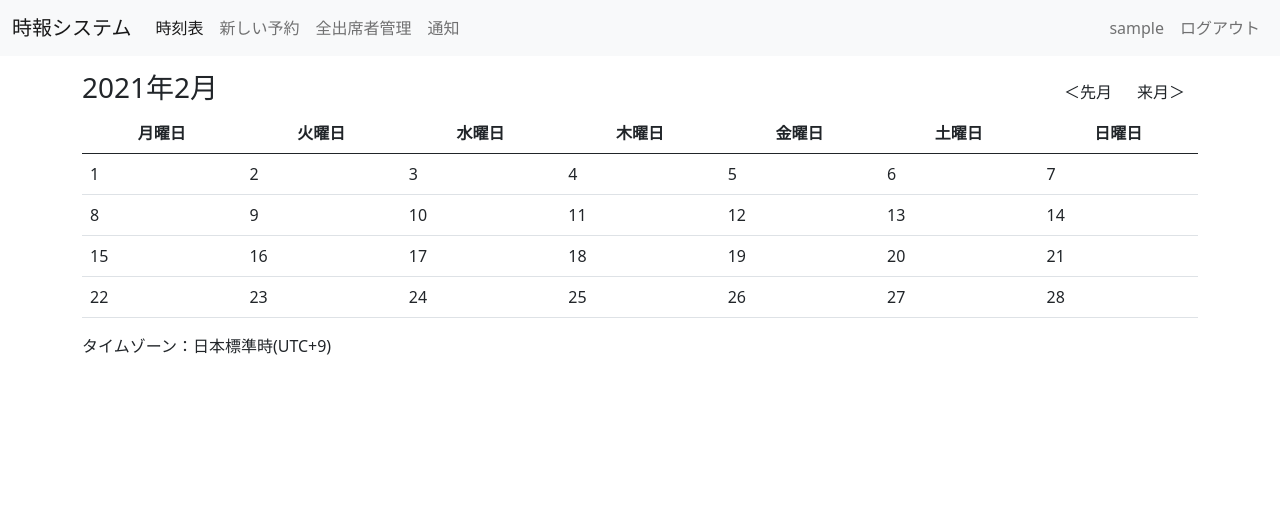
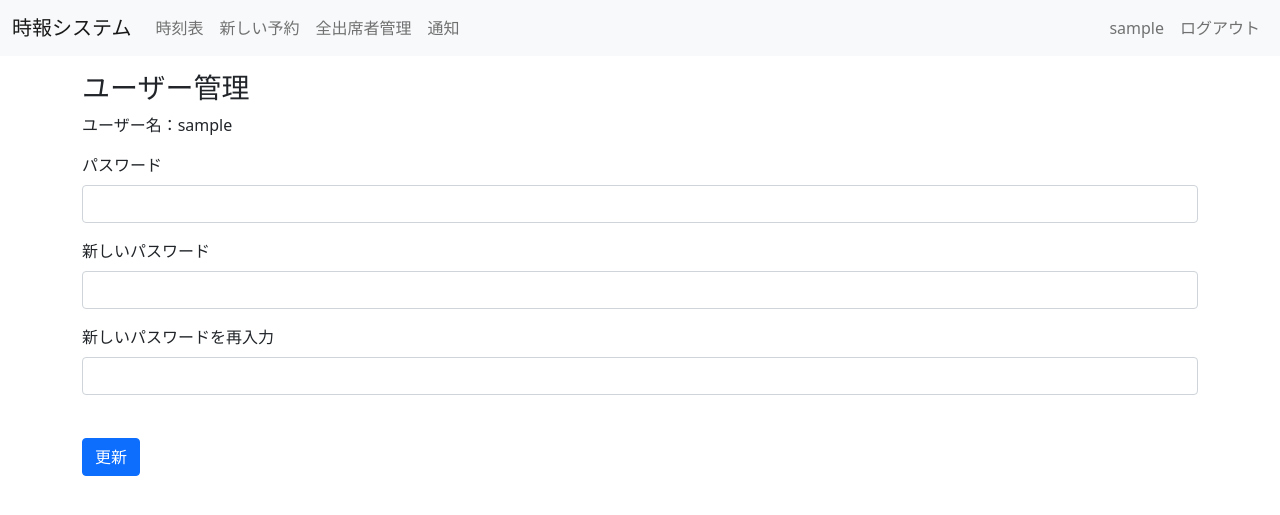
Before and after one commit to zihochann/zihou, a Django app: page /useredit/ in a window 1280 px wide. Shown: the top 515 px of the page. Run offline with Django 3.2, Linux system fonts and the light colour scheme; the visitor is signed in with stand-in values (Sample User, id 1); data that the repository does not hold is empty; some libraries are stand-ins or nearby versions.

Commit message:
add user info edit.

```diff
--- a/core/mod_user.py
+++ b/core/mod_user.py
@@ -1,6 +1,7 @@
 import threading
 
 from django.contrib import auth
+from django.template import loader
 from django.contrib.auth.models import User
 
 
@@ -18,3 +19,25 @@ def user_login(request, username, password):
 
 def user_logout(request):
     auth.logout(request)
+
+
+def render_user_info(request):
+    return loader.render_to_string(
+        'user_manage.html',
+        {'struser': request.user.username},
+        request)
+
+
+def user_update(request):
+    # Check the authorized.
+    user_obj = auth.authenticate(username=request.user.username,
+                                 password=request.POST.get('ck'))
+    if user_obj is None:
+        return {'status': 'error', 'info': 'もとパスワードが間違っています。'}
+    # Then update the user password.
+    user_obj.set_password(request.POST.get('nck'))
+    # Save the user object.
+    user_obj.save()
+    # Login with the new user.
+    auth.login(request, user_obj)
+    return {'status': 'ok'}
--- a/core/urls.py
+++ b/core/urls.py
@@ -14,6 +14,6 @@ urlpatterns = [
     path('vtbedit/', views.vtb_edit, name='vtb_edit'),
     path('vtbremove/', views.vtb_remove, name='vtb_remove'),
     path('notify/', views.notify, name='notify'),
-    path('useredit/', views.index, name='useredit'),
+    path('useredit/', views.user_edit, name='user_edit'),
     path('logout/', views.logout, name='logout'),
 ]
--- a/core/views.py
+++ b/core/views.py
@@ -1,7 +1,7 @@
 from django.shortcuts import render, redirect
 from django.http import HttpResponse, JsonResponse
 
-from core.mod_user import user_login, user_logout
+from core.mod_user import *
 from core.scheduler import *
 from core.vtuber import *
 from core.notification import *
@@ -191,3 +191,14 @@ def logout(request):
         return redirect('/')
     # For all the other request.
     return STD_ERROR_404
+
+
+def user_edit(request):
+    if request.method == 'GET':
+        return render_page(request, 'ユーザー管理', '',
+                           render_user_info(request))
+    if request.method == 'POST':
+        # Update the user info.
+        return JsonResponse(user_update(request))
+    # For all the other request.
+    return STD_ERROR_404
--- a/templates/navbar.html
+++ b/templates/navbar.html
@@ -22,7 +22,7 @@
             <div class="form-inline my-2 my-lg-0">
                 <ul class="navbar-nav me-auto mb-2 mb-lg-0">
                     <li class="nav-item">
-                        <a class="nav-link">{{ username }}</a>
+                        <a class="nav-link" href="/useredit">{{ username }}</a>
                     </li>
                     <li class="nav-item">
                         <a class="nav-link{{ item_4 }}" href="/logout/">ログアウト</a>
--- /dev/null
+++ b/templates/user_manage.html
@@ -0,0 +1,70 @@
+<div class="container" style="margin-top: 15px;">
+    <div class="row">
+        <h3>ユーザー管理</h3>
+        <p>ユーザー名：{{ struser }}</p>
+        <form>
+            <div class="mb-3">
+                <label for="oldpassword" class="form-label">パスワード</label>
+                <input type="password" class="form-control" id="oldpassword">
+            </div>
+            <div class="mb-3">
+                <label for="newpassword" class="form-label">新しいパスワード</label>
+                <input type="password" class="form-control" id="newpassword">
+            </div>
+            <div class="mb-3">
+                <label for="dnewpassword" class="form-label">新しいパスワードを再入力</label>
+                <input type="password" class="form-control" id="dnewpassword">
+            </div>
+        </form>
+    </div>
+    <div class="row g-2 text-danger" style="padding-top: 12px;">
+        <span id="error-info"></span>
+    </div>
+    <div class="col-12" style="margin-top: 15px;">
+        <button class="btn btn-primary" id="btnop" type="button" onclick="info_update();">更新</button>
+    </div>
+</div>
+{% csrf_token %}
+<script>
+    function info_update() {
+        var t_info = $('#error-info');
+        // Check whether the password are the same or not.
+        var p = $('#oldpassword');
+        var np = $('#newpassword');
+        var dnp = $('#dnewpassword');
+        if(p.val().length == 0) {
+            t_info.html('エラー：パスワードが空です。');
+            return;
+        }
+        if(np.val().length > 0) {
+            // Check for the password.
+            if(np.val() != dnp.val()) {
+                t_info.html('エラー：新しいパスワードは同じではありません。');
+                return;
+            }
+        }
+        //Send the update request.
+        t_info.html('');
+        $.ajax({
+            type: 'POST',
+            url:"/useredit/",
+            data: {
+                ck: p.val(),
+                nck: np.val(),
+                csrfmiddlewaretoken: document.getElementsByName('csrfmiddlewaretoken')[0].value
+            },
+            dataType : "json",
+            success: function(response) {
+                //Check the response.
+                if(response.status == 'ok') {
+                    location.href = '/useredit'
+                    return;
+                }
+                //Now we have to display the error message.
+                $('#error-info').html("エラー：" + response.info);
+                t_button.removeAttr('disabled');
+                t_delbutton.removeAttr('disabled');
+            }
+        });
+    }
+</script>
```
Also changed, not shown: core/global_time.py (deleted, +0 -41 lines).
